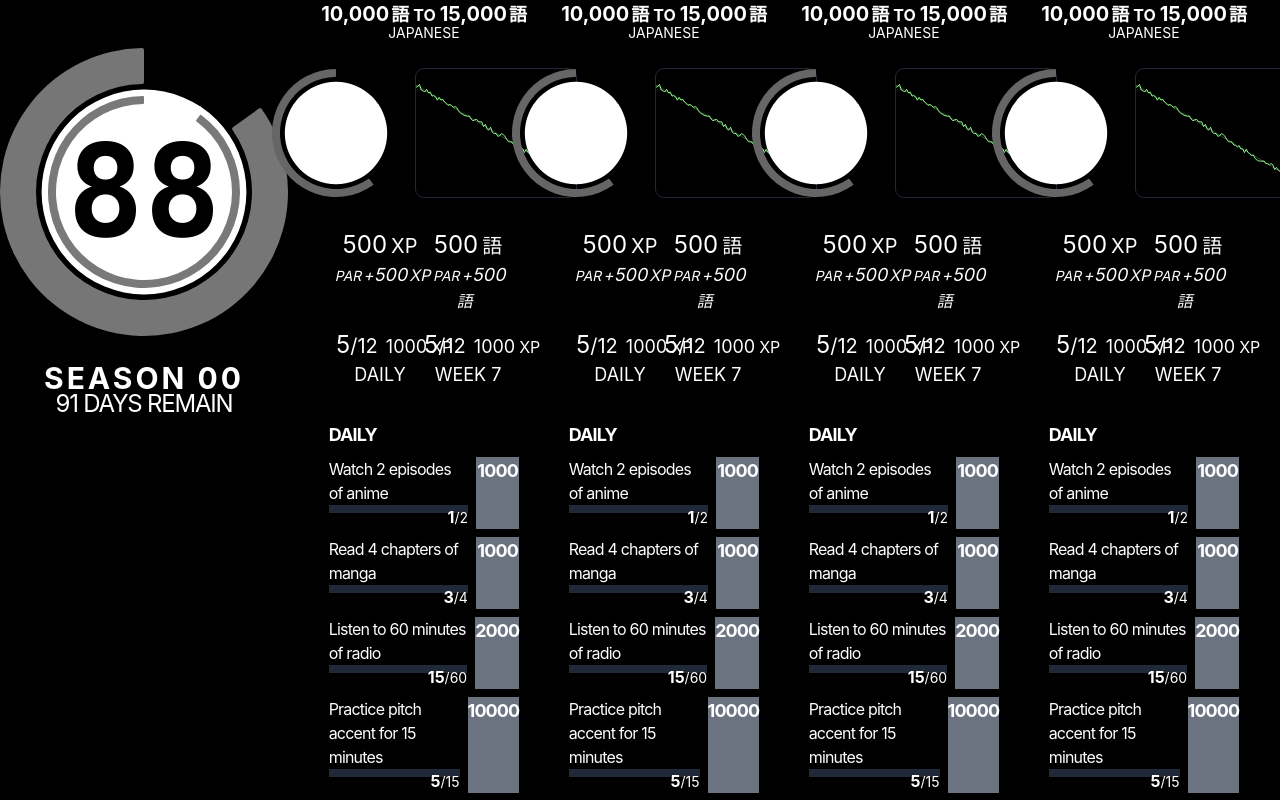
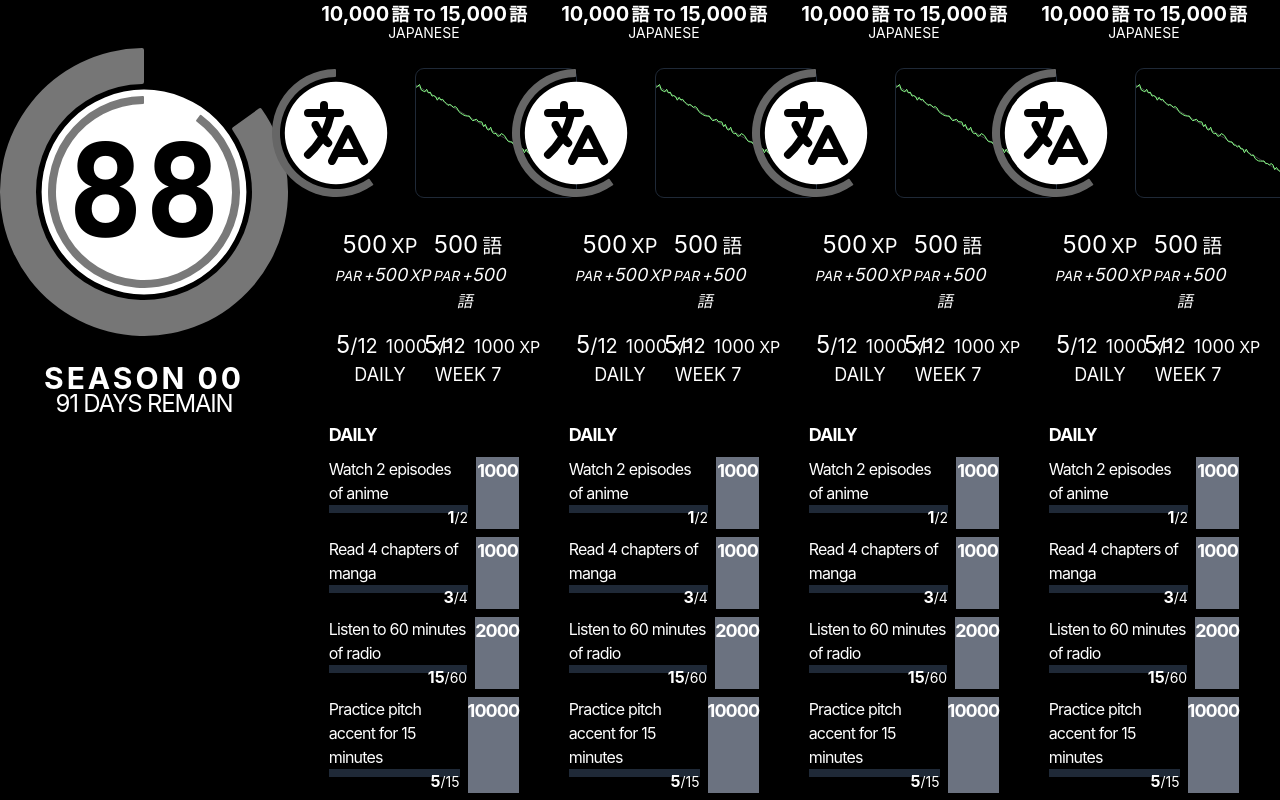
Before and after one commit to everalert/habits-battlepass, a Next.js app: page / in a window 1280 px wide. Shown: the top 800 px of the page. Built offline with nearby package versions, Linux system fonts and the light colour scheme.

Commit message:
add category logo to GoalPanel.module

```diff
--- a/src/modules/goalpanel.module.js
+++ b/src/modules/goalpanel.module.js
@@ -22,6 +22,9 @@ export default function GoalPanel() {
 					<svg xmlns="http://www.w3.org/2000/svg" class="absolute h-32 w-32 left-0 top-0" viewBox="0 0 20 20" fill="currentColor">
 						<path fill-rule="evenodd" d="M18 10a8 8 0 11-16 0 8 8 0 0116 0zM7 8a1 0 1 0 00-1 1v4a1 1 0 102 0V8a1 1 0 00-1-1z" clip-rule="evenodd" />
 					</svg>
+					<svg xmlns="http://www.w3.org/2000/svg" class="absolute h-20 w-20 left-6 top-6 fill-black" viewBox="0 0 20 20">
+						<path fill-rule="evenodd" d="M7 2a1 1 0 011 1v1h3a1 1 0 110 2H9.578a18.87 18.87 0 01-1.724 4.78c.29.354.596.696.914 1.026a1 1 0 11-1.44 1.389c-.188-.196-.373-.396-.554-.6a19.098 19.098 0 01-3.107 3.567 1 1 0 01-1.334-1.49 17.087 17.087 0 003.13-3.733 18.992 18.992 0 01-1.487-2.494 1 1 0 111.79-.89c.234.47.489.928.764 1.372.417-.934.752-1.913.997-2.927H3a1 1 0 110-2h3V3a1 1 0 011-1zm6 6a1 1 0 01.894.553l2.991 5.982a.869.869 0 01.02.037l.99 1.98a1 1 0 11-1.79.895L15.383 16h-4.764l-.724 1.447a1 1 0 11-1.788-.894l.99-1.98.019-.038 2.99-5.982A1 1 0 0113 8zm-1.382 6h2.764L13 11.236 11.618 14z" clip-rule="evenodd" />
+					</svg>
 					<div className="w-32 h-32">
 						<RadialBar size={128} value={15000} max={25000} thickness={8} corner={1} delay={500} />
 					</div>
```
